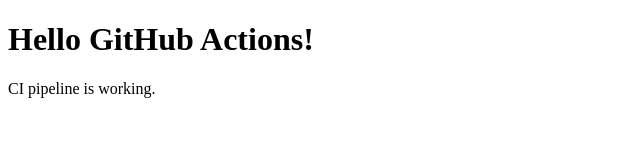
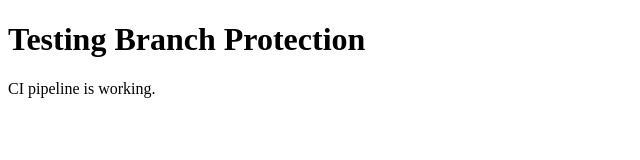
Before and after one commit to StalinNissy/github_actions_Lab, a website: page index.html in a window 1280 px wide. Shown: the whole page, without its empty margins (0-640 px from the left). Drawn offline with Linux system fonts and the light colour scheme.

Commit message:
Test BranchProtection

```diff
--- a/index.html
+++ b/index.html
@@ -4,7 +4,7 @@
     <title>GitHub Actions Lab</title>
 </head>
 <body>
-    <h1>Hello GitHub Actions!</h1>
+    <h1>Testing Branch Protection</h1>
     <p>CI pipeline is working.</p>
 </body>
 </html>
```
